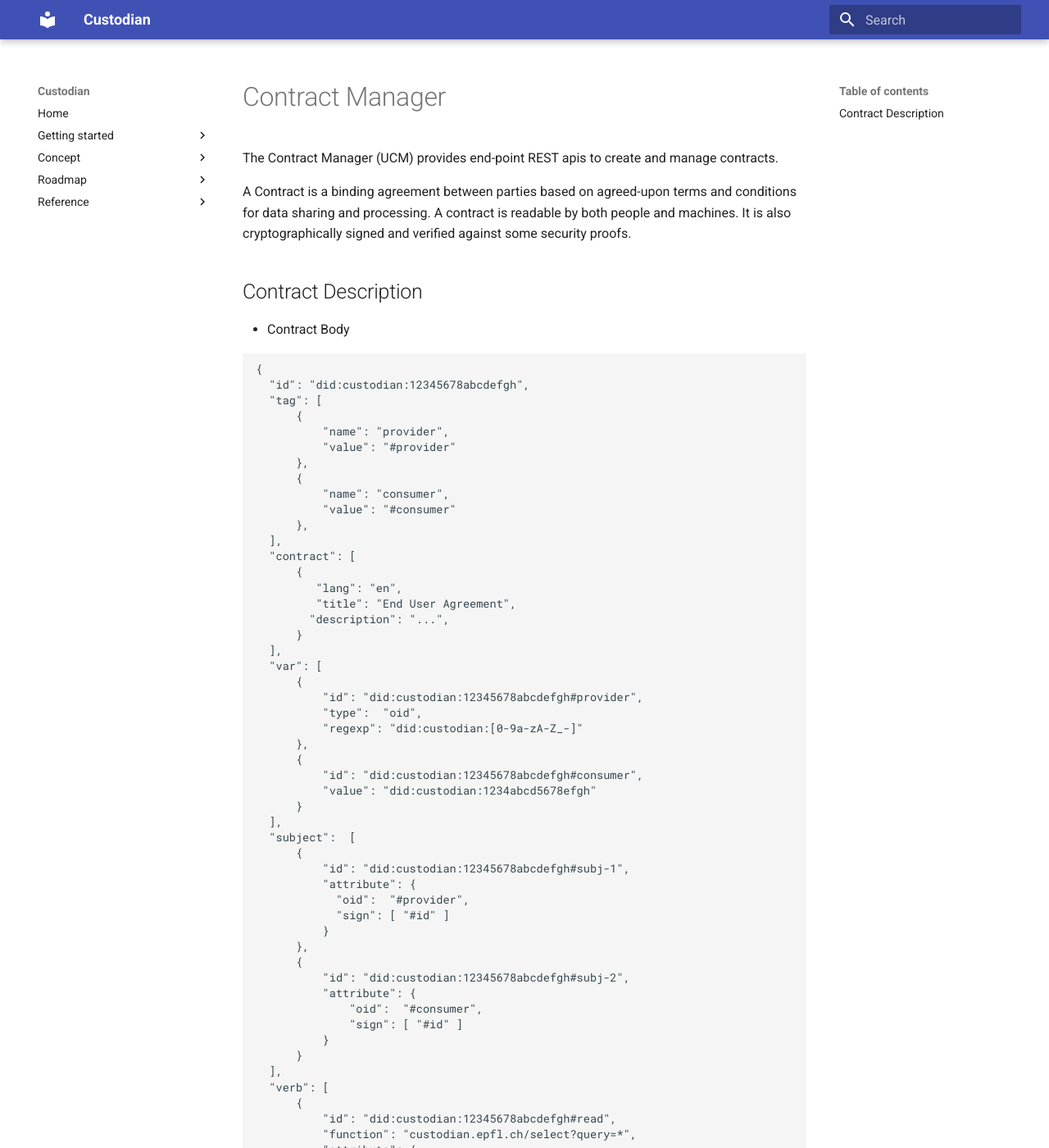
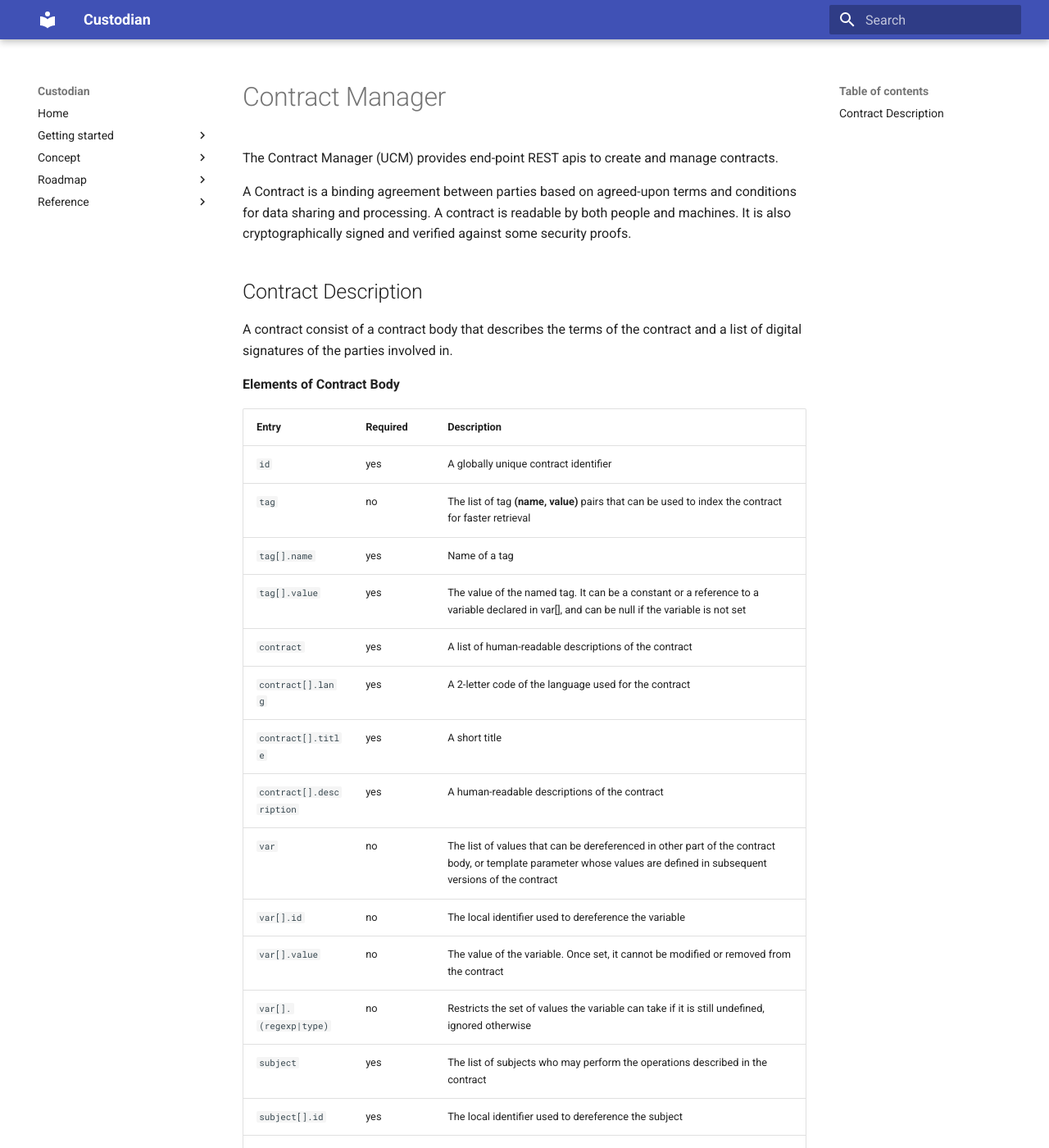
Before and after one commit to sabrinaossey/Custodian-doc, an MkDocs documentation site: the page built from docs/concept/contract.md, in a window 1280 px wide and 1400 px high. Shown: the whole window at 82% size. Built offline with MkDocs 1.6.1 and Material for MkDocs 9.7.7, drawn with Linux system fonts in a browser that asks for light colours; some of the changed text lies outside the part shown.

Commit message:
update the contract manager  description of the architecture components

````diff
--- a/docs/concept/contract.md
+++ b/docs/concept/contract.md
@@ -6,8 +6,41 @@ A contract is readable by both people and machines. It is also cryptographically
 
 ## Contract Description
 
-* Contract Body
+A contract consist of a contract body that describes the terms of the contract and a list of digital signatures of the parties involved in.
 
+**Elements of Contract Body**
+
+| Entry| Required| Description|
+| --- | --- | --- |
+| `id` | yes | A globally unique contract identifier |
+| `tag` | no |The list of tag **(name, value)** pairs that can be used to index the contract for faster retrieval|
+| `tag[].name` | yes | Name of a tag |
+| `tag[].value` | yes | The value of the named tag. It can be a constant or a reference to a variable declared in var[], and can be null if the variable is not set|
+| `contract` | yes | A list of human-readable descriptions of the contract|
+| `contract[].lang` | yes |A 2-letter code of the language used for the contract|
+| `contract[].title` | yes | A short title|
+| `contract[].description` | yes |A human-readable descriptions of the contract|
+| `var` | no | The list of values that can be dereferenced in other part of the contract body, or template parameter whose values are defined in subsequent versions of the contract |
+| `var[].id` | no |The local identifier used to dereference the variable|
+| `var[].value` | no | The value of the variable. Once set, it cannot be modified or removed from the contract |
+| `var[].(regexp|type)` | no | Restricts the set of values the variable can take if it is still undefined, ignored otherwise |
+| `subject` | yes |The list of subjects who may perform the operations described in the contract|
+| `subject[].id` | yes | The local identifier used to dereference the subject |
+| `subject[].attribute` | yes | A list of expressions on the subject attributes that must satisfied in order for the subject to be considered in that group.|
+| `verb` | yes | The list of allowed operations |
+| `verb[].id` | yes |The local identifier used to dereference the verb|
+| `verb[].function` | yes | The actual command represented by the verb (e.g., method identifier, query pattern,...) |
+| `verb[].attribute` | yes | A list of additional attributes describing the verb|
+| `object` | yes | The list of resources that subjects are permitted to operate on |
+| `object[].id` | yes |The local identifier used to dereference the object.|
+| `object[].owner` | yes | Local identifier of the object owner. |
+| `object[].attribute` | yes |A list of expressions on the object attributes that must satisfied in order for the object to be considered in that group.|
+| `scope` | yes | The list of permitted **subject, verb, object** triplets. |
+| `validity` | yes |The conditions used to verify the validity of the contract.|
+
+
+<details><summary>Example of Contrat Body in Json format</summary>
+<p>
 
 ```json
 {
@@ -99,4 +132,89 @@ A contract is readable by both people and machines. It is also cryptographically
 }
 ```
 
-* Digital Signatures
+</p>
+</details>
+
+**Digital Signatures**
+
+
+Contract signatures are unforgeable and non-repudiable proofs that a user has agreed to a contract.
+The JSON signature consists of a header and a seal.
+
+**Elements of Signature**
+
+| Entry| Required| Description|
+| --- | --- | --- |
+| `id` | yes | A globally unique signature identifier |
+| `header.body` | yes |Verifiable reference to the contract body: its identity, base64 digest (hash) and method used to compute the digest|
+| `header.body.id` | yes | The contract's identity |
+| `header.body.digestMethod` | yes | The methods used to compute the contract's digest|
+| `header.body.digest` | yes | The current contract's digest.|
+| `header.prev` | no |The verifiable reference to a previous signature if any, otherwise it must not appear in the signature.|
+| `header.prev.id` | yes | The previous signature's identity.|
+| `header.prev.digestMethod` | yes | The methods used to compute the previous signature:21's digest.|
+| `header.prev.digest` | yes | The previous contract's digest. |
+| `seal[].signee` | yes |The identity and public key of the user signing the document|
+| `seal[].timestamp` | yes | The signature timestamp, and a nonce |
+| `seal[].source` | yes | The hash or unique representation of inputs and method used to create the contract body and signature, so that it can be used to deduplicate signatures |
+| `seal[].signature` | yes | The base64 digest of the header part (everything between { and } included) encrypted with the secret key of the header.signee using the seal.signatureMethod |
+| `seal[].signatureMethod` | yes | Signature method, subsums the header digest method|
+
+
+
+
+
+<details><summary>Example Of Json Signature </summary>
+<p>
+
+
+```
+{
+
+  "id": "did:custodian:12345678zyxwvut",
+
+
+  "header": {
+
+      "body": {
+
+          "id": "did:custodian:12345678abcdefgh",
+
+          "digestMethod": "SHA256base64",
+
+          "digest": "H/y/vkDEqVOeisYHEJynZJ7FnzGmJgNqbYOZEIBN1l4="
+
+      },
+
+      "prev": {
+
+          "id": "did:custodian:87654321zyxwvu",
+
+          "digestMethod": "SHA256base64",
+
+          "digest": "Yqca1ey8ltbDI7eApqRrzVa0IcKSoRPLL6poGSJln/Y="
+
+      },
+
+  },
+
+
+  "seal": [ {
+
+      "signee": "did:custodian:12345678abcdefgh?kid=00123456habc123",
+
+      "timestamp": "2022-05-01T19:07:31Z",
+
+      "source": "bd4299f40251028465a541e52e1c24f3de5703c048ecce0f12ffeb95a06845a3",
+
+      "signatureMethod": "ECDSA",
+
+      "signature": "SumXX3esbBrXIsfafJCYQXAruPGX4DgSoGlD/ozKtO5AY98ErTQX/NGpOGaKNwCkResqtG9IeuyvdDh7eJMcWw=="
+
+  } ]
+
+}
+```
+
+</p>
+</details>
````
